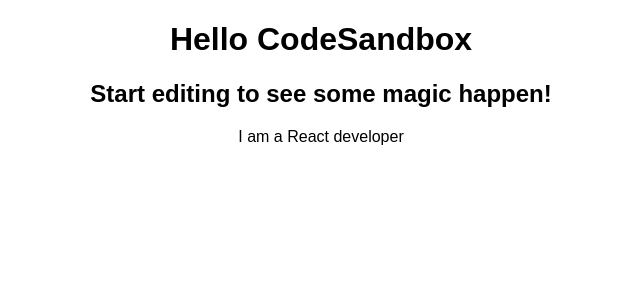
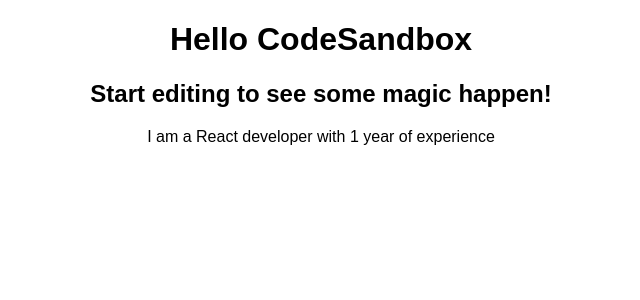
Before and after one commit to uktamyb/codesandbox-repository-1, a React (Create React App) app: page / in a window 1280 px wide. Shown: the top 300 px of the page, without its empty margins (319-959 px from the left). Built offline with nearby package versions, Linux system fonts and the light colour scheme.

Commit message:
Changes Changes have been done at 22:28

```diff
--- a/src/App.js
+++ b/src/App.js
@@ -5,7 +5,7 @@
     <div className="App">
       <h1>Hello CodeSandbox</h1>
       <h2>Start editing to see some magic happen!</h2>
-      <p>I am a React developer</p>
+      <p>I am a React developer with 1 year of experience</p>
     </div>
   );
 }
```
Also changed, not shown: package.json (+9 -4 lines).
